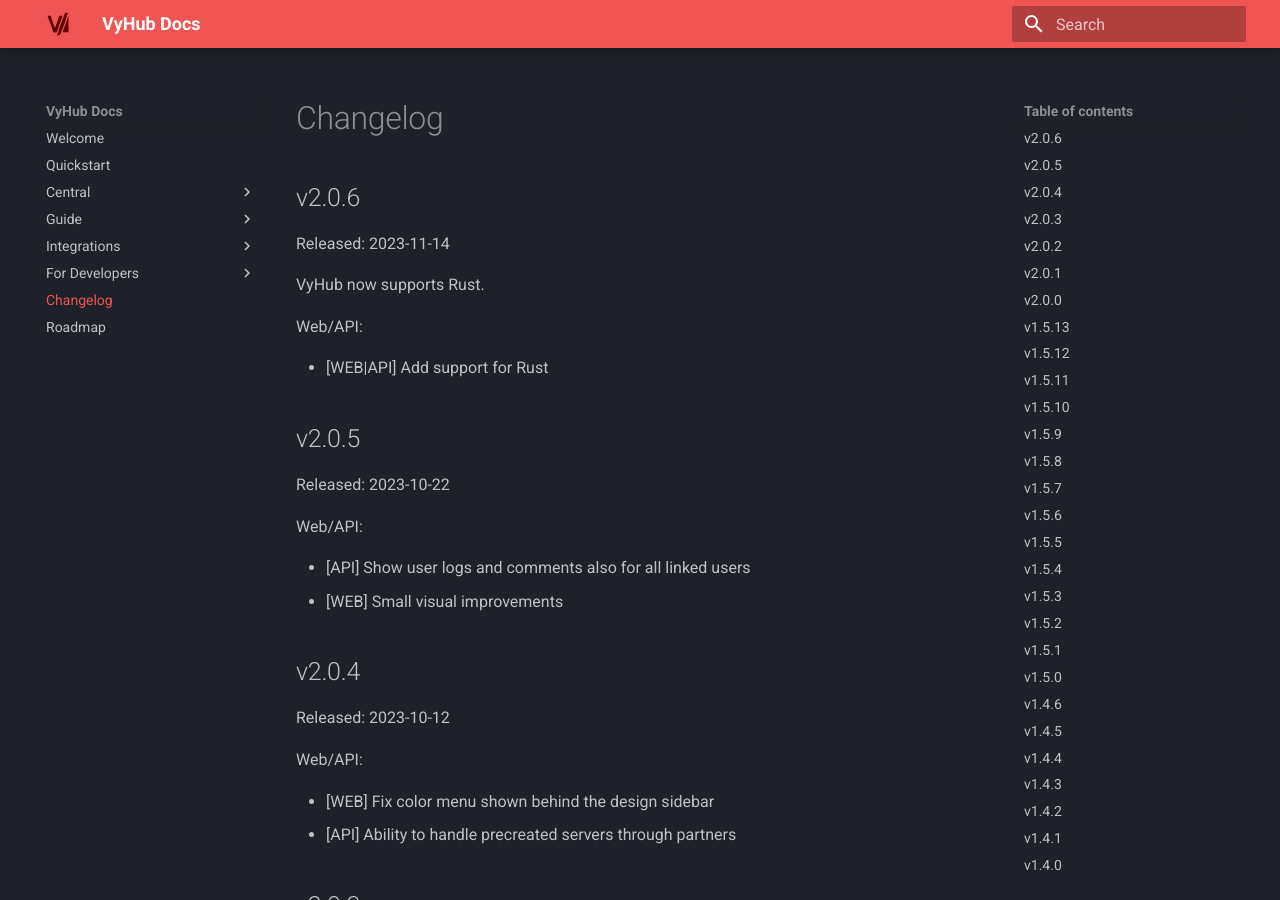
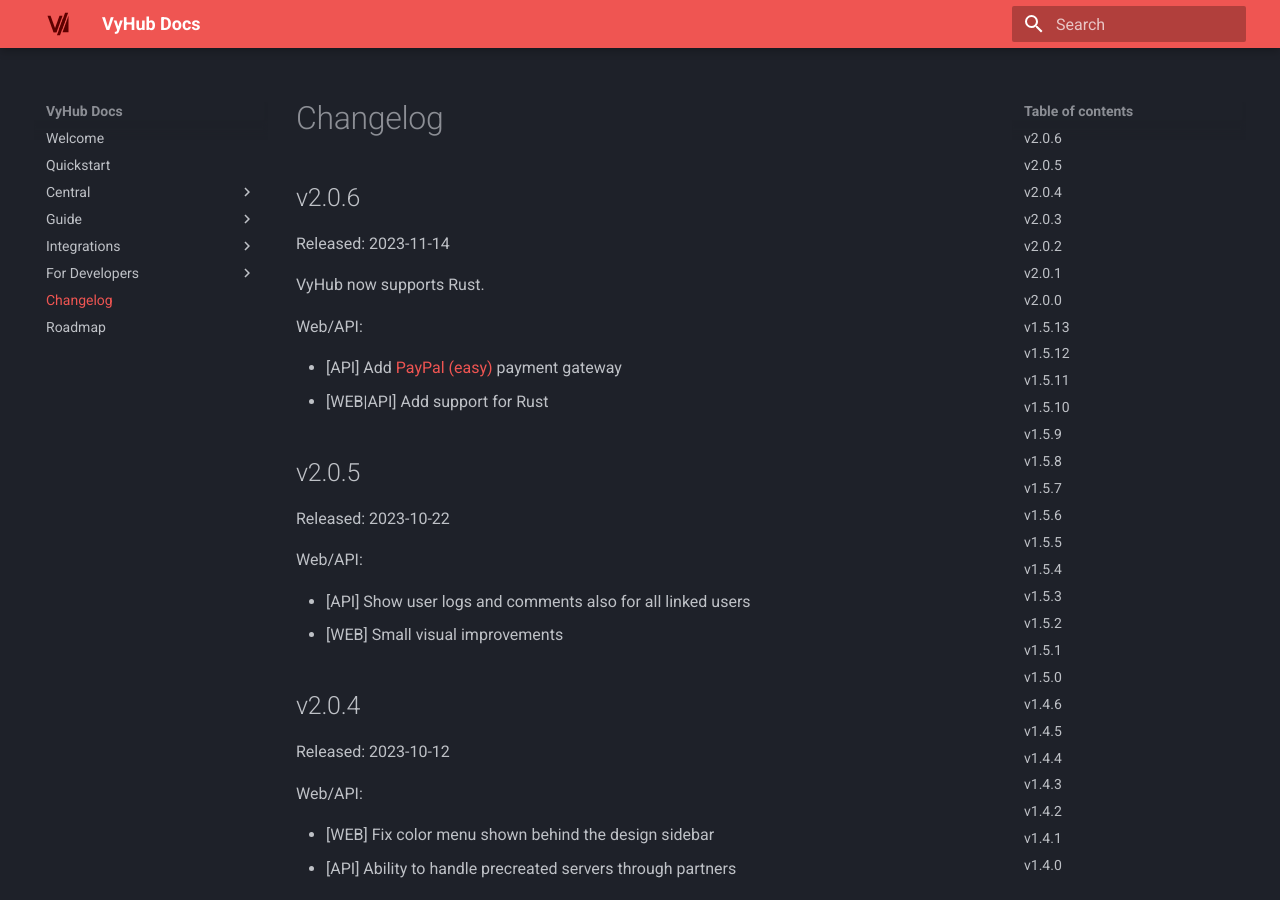
Before and after one commit to nyx-project/vyhub-documentation, an MkDocs documentation site: the page built from docs/changelog.md, in a window 1280 px wide and 900 px high. Built offline with MkDocs 1.6.1 and Material for MkDocs 9.7.7, drawn with Linux system fonts in a browser that asks for light colours; the version menu is left out.

Commit message:
Fix changelog

```diff
--- a/docs/changelog.md
+++ b/docs/changelog.md
@@ -8,6 +8,7 @@
 
 Web/API:
 
+- [API] Add [PayPal (easy)](guide/shop/payment_gateway.md) payment gateway
 - [WEB|API] Add support for Rust
 
 ## v2.0.5
```
